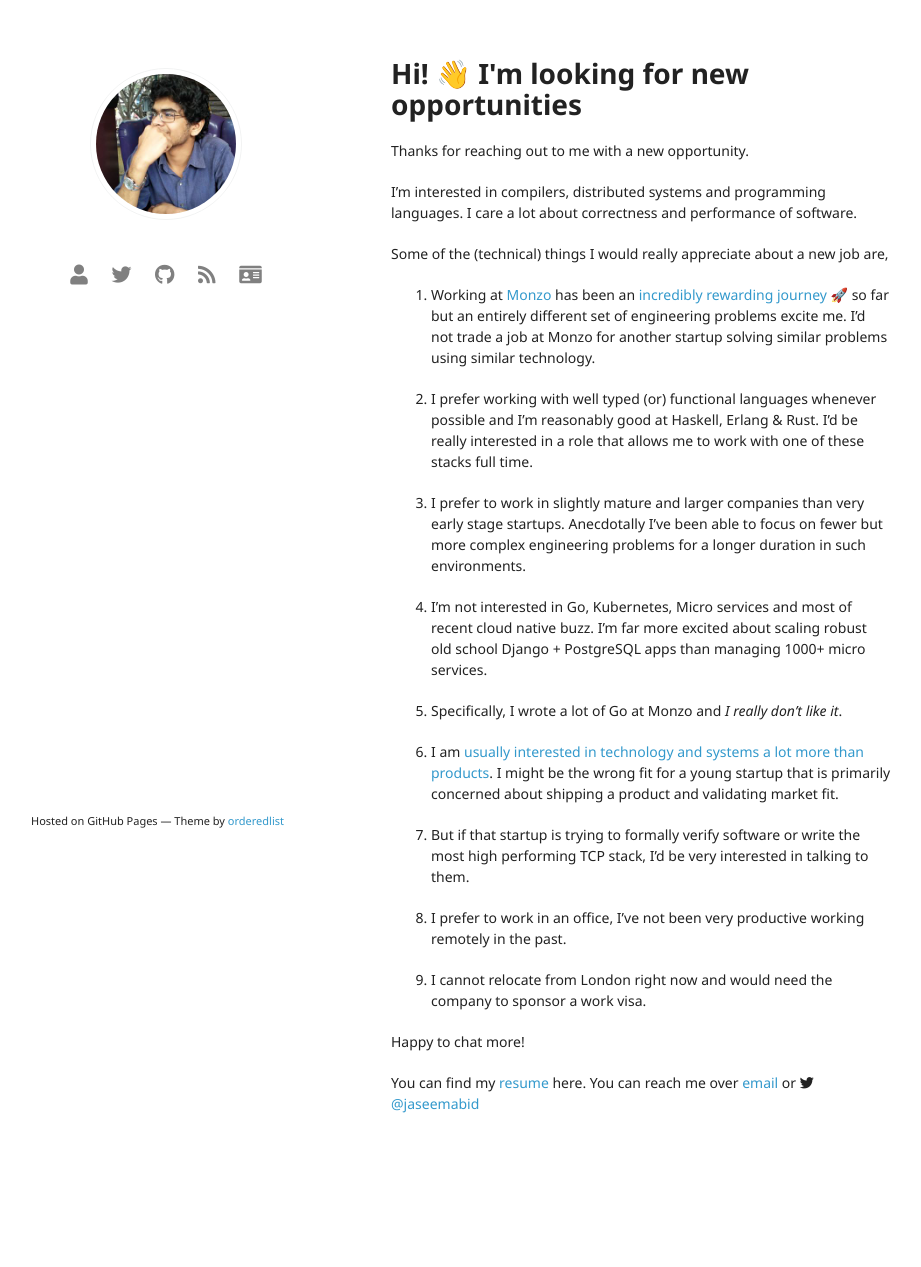
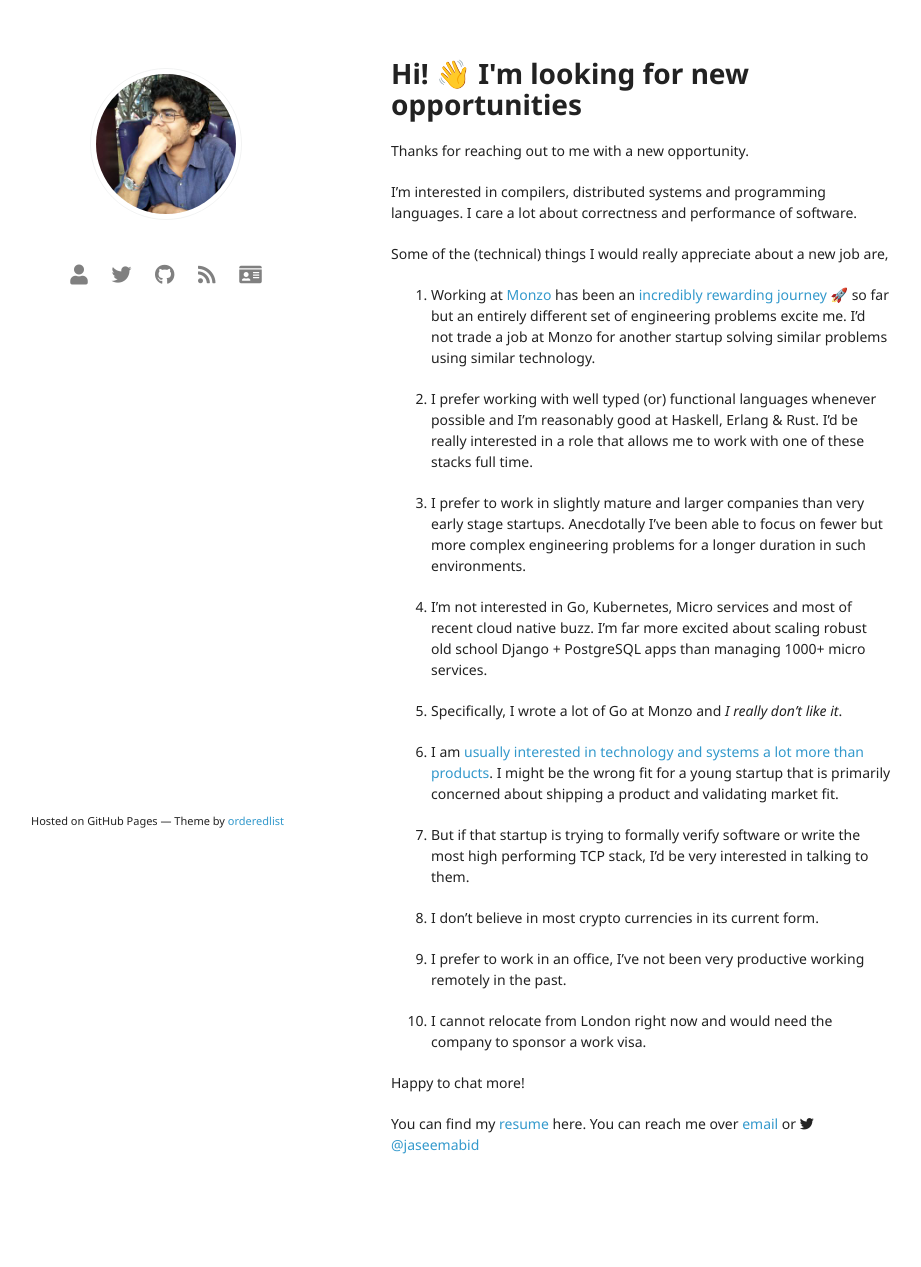
Before and after one commit to jaseemabid/blog, a Jekyll site: the page built from hire.md, in a window 1280 px wide. Shown: the whole page, without its empty margins (179-1100 px from the left). Built offline with Jekyll 4.4.1, drawn with Linux system fonts in a browser that asks for light colours; nearby versions of some CDN libraries; before the commit the page ends 1226 px from its top, so only the background shows below that.

Commit message:
Of course!

```diff
--- a/hire.md
+++ b/hire.md
@@ -36,6 +36,8 @@ Some of the (technical) things I would really appreciate about a new job are,
 1. But if that startup is trying to formally verify software or write the most
    high performing TCP stack, I'd be very interested in talking to them.
 
+1. I don't believe in most crypto currencies in its current form.
+
 1. I prefer to work in an office, I've not been very productive working remotely
    in the past.
 
```
